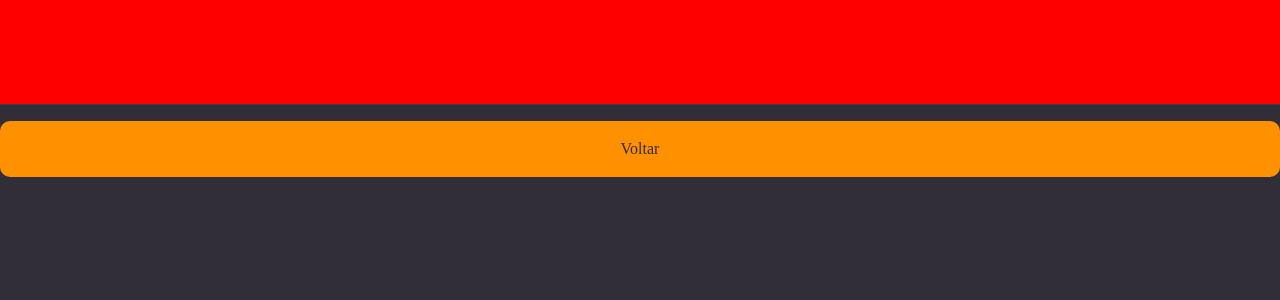
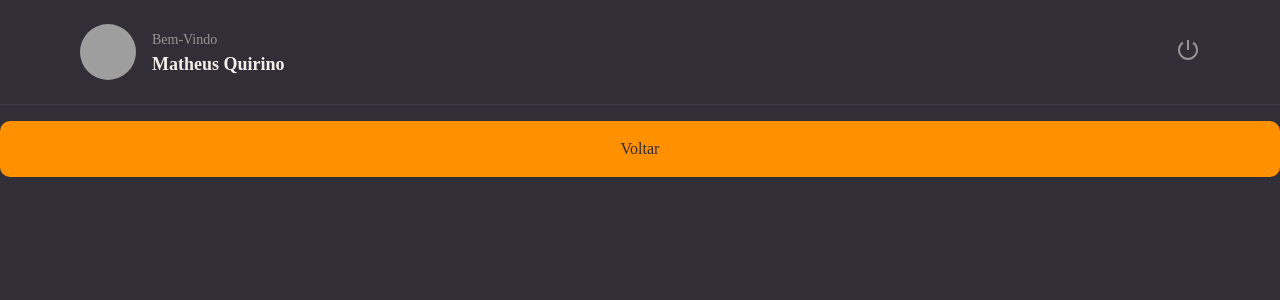
Before and after one commit to mthflashice/rocketnotes, a React (Vite) app: page / in a window 1280 px wide. Shown: the top 300 px of the page. Built offline with nearby package versions, Linux system fonts and the light colour scheme; grey boxes are pictures that could not be loaded.

Commit message:
Contend styles, index for Header

```diff
--- a/package.json
+++ b/package.json
@@ -12,6 +12,7 @@
   "dependencies": {
     "react": "^18.2.0",
     "react-dom": "^18.2.0",
+    "react-icons": "^4.10.1",
     "styled-components": "^6.0.3"
   },
   "devDependencies": {
--- a/src/components/Header/index.jsx
+++ b/src/components/Header/index.jsx
@@ -1,10 +1,26 @@
-import { Container } from "./styles";
+import{RiShuffleLine, RiShutDownLine} from 'react-icons/ri'
+import { Container, Profile, Logout } from "./styles";
 
 
 
 export function Header(){
     return(
         <Container>
+            <Profile>
+                <img src="https://github.com/mthflashice.png"
+                alt="Foto do Usuário" />
+
+                <div>
+                    <span>Bem-Vindo</span>
+                    <strong>Matheus Quirino</strong>
+                </div>
+            </Profile>
+
+            <Logout>
+                <RiShutDownLine/>
+            </Logout>
+
+
 
         </Container>
     );
--- a/src/components/Header/styles.js
+++ b/src/components/Header/styles.js
@@ -15,6 +15,45 @@
 justify-content:space-between;
 
 padding: 0 80px;
-background:red;
+
 
 `
+
+export const Profile = styled.div`
+display:flex;
+align-items:center;
+
+>img{
+    width: 56px;
+    height:56px;
+    border-radius:50%;
+}
+
+>div{
+    display:flex;
+    flex-direction:column;
+    margin-left:16px;
+    line-height:24px;
+
+    span{
+        font-size:14px;
+        color: ${({theme})=>theme.COLORS.GRAY_100}
+    }
+
+    strong{
+        font-size:18px;
+        color: ${({theme})=>theme.COLORS.WHITE};
+    }
+
+
+}
+`
+export const  Logout = styled.button`
+border:none;
+background:none;
+>svg{
+    color: ${({theme})=>theme.COLORS.GRAY_100};
+    font-size: 24px;
+
+}
+`
```
Also changed, not shown: 1 other file (tests, documents, lock files or other folders).
